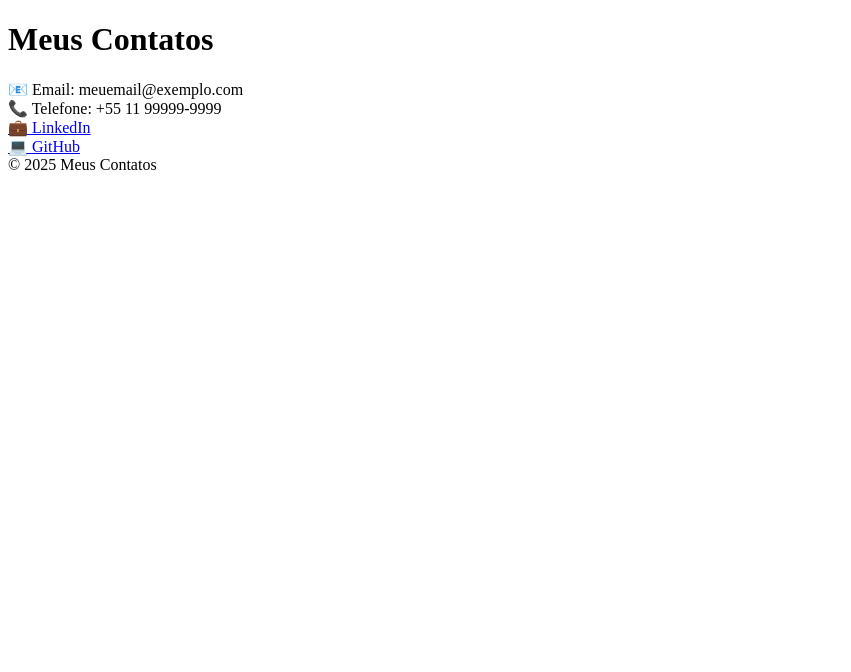
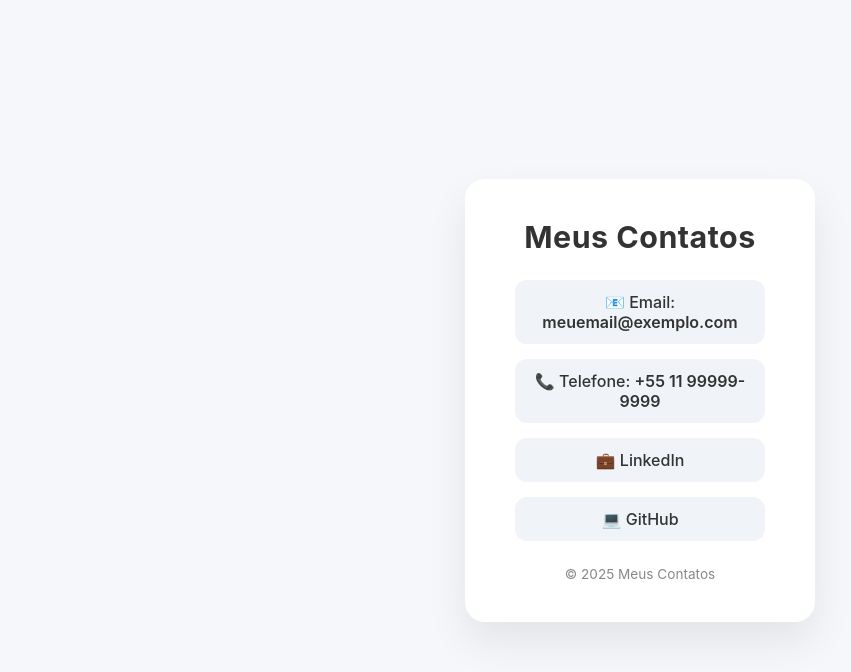
Before and after one commit to AnUnluckyGuyy/meu-site, a plain HTML site: page index.html in a window 1280 px wide. Shown: the whole page, without its empty margins (0-851 px from the left). Drawn offline with Linux system fonts and the light colour scheme.

Commit message:
atualização para 1 arquivo

```diff
--- a/index.html
+++ b/index.html
@@ -3,7 +3,71 @@
 <head>
     <meta charset="UTF-8">
     <title>Meus Contatos</title>
-    <link rel="stylesheet" href="css/styles.css">
+    <style>
+        * {
+            margin: 0;
+            padding: 0;
+            box-sizing: border-box;
+        }
+        body {
+            font-family: 'Inter', sans-serif;
+            background: #f5f7fa;
+            height: 100vh;
+            display: flex;
+            justify-content: center;
+            align-items: center;
+        }
+        .container {
+            background: #fff;
+            padding: 40px 50px;
+            border-radius: 20px;
+            box-shadow: 0 20px 40px rgba(0,0,0,0.08);
+            text-align: center;
+            max-width: 350px;
+            width: 100%;
+            transition: transform 0.3s ease, box-shadow 0.3s ease;
+        }
+        .container:hover {
+            transform: translateY(-5px);
+            box-shadow: 0 25px 60px rgba(0,0,0,0.12);
+        }
+        h1 {
+            font-size: 1.9rem;
+            margin-bottom: 25px;
+            color: #333;
+            letter-spacing: 0.5px;
+        }
+        .contacts {
+            display: flex;
+            flex-direction: column;
+            gap: 15px;
+        }
+        .contact, .contact-link a {
+            background: #f0f3f7;
+            padding: 12px 15px;
+            border-radius: 12px;
+            transition: all 0.3s ease;
+            font-weight: 500;
+            color: #333;
+            text-decoration: none;
+        }
+        .contact:hover, .contact-link a:hover {
+            background: #e1e7ee;
+            transform: translateY(-3px);
+            color: #111;
+        }
+        .contact span {
+            font-weight: 600;
+        }
+        .contact-link a {
+            display: block;
+        }
+        .footer {
+            margin-top: 25px;
+            font-size: 0.85rem;
+            color: #888;
+        }
+    </style>
 </head>
 <body>
     <div class="container">
@@ -16,6 +80,18 @@
         </div>
         <div class="footer">© 2025 Meus Contatos</div>
     </div>
-    <script src="js/script.js"></script>
+    <script>
+        const items = document.querySelectorAll('.contact, .contact-link a');
+        items.forEach(item => {
+            item.addEventListener('mouseenter', () => {
+                item.style.transform = 'translateY(-5px)';
+                item.style.boxShadow = '0 8px 20px rgba(0,0,0,0.1)';
+            });
+            item.addEventListener('mouseleave', () => {
+                item.style.transform = 'translateY(0)';
+                item.style.boxShadow = 'none';
+            });
+        });
+    </script>
 </body>
 </html>
```
